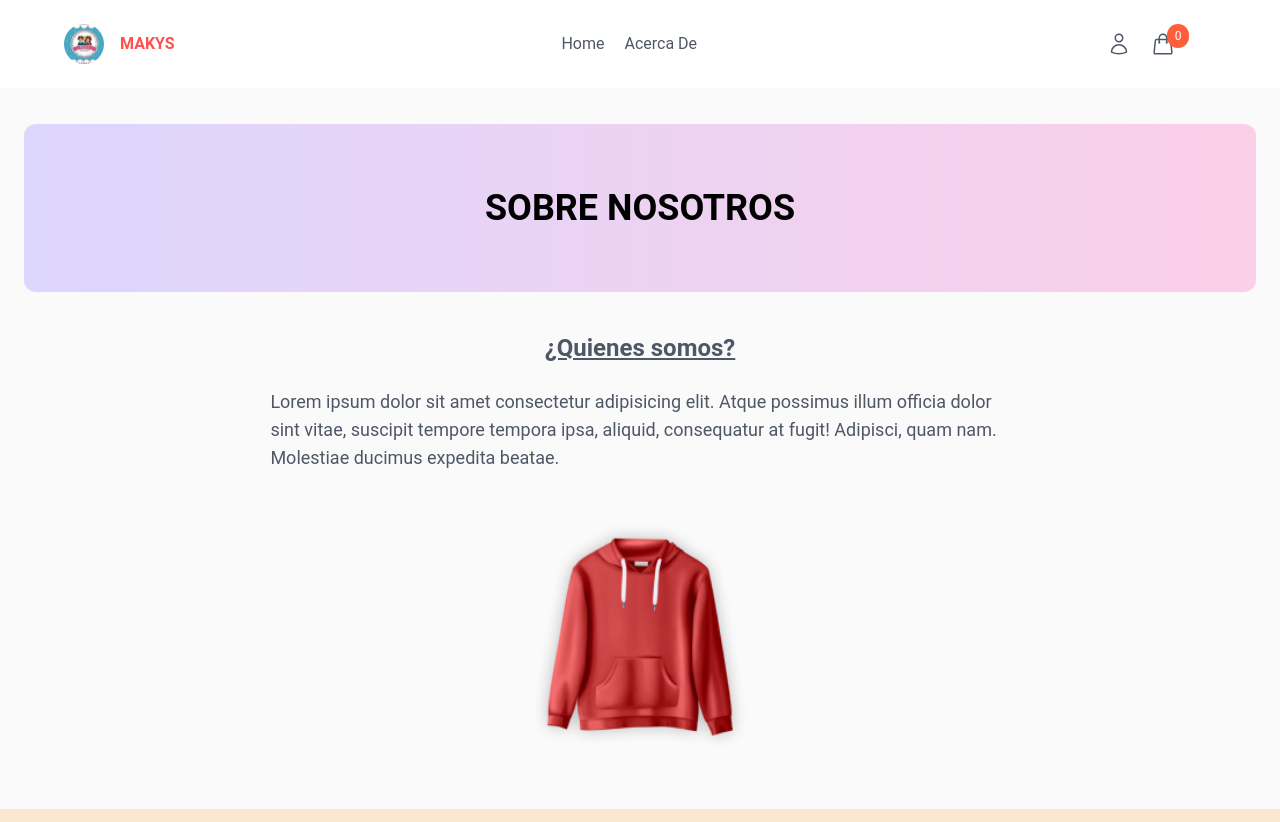
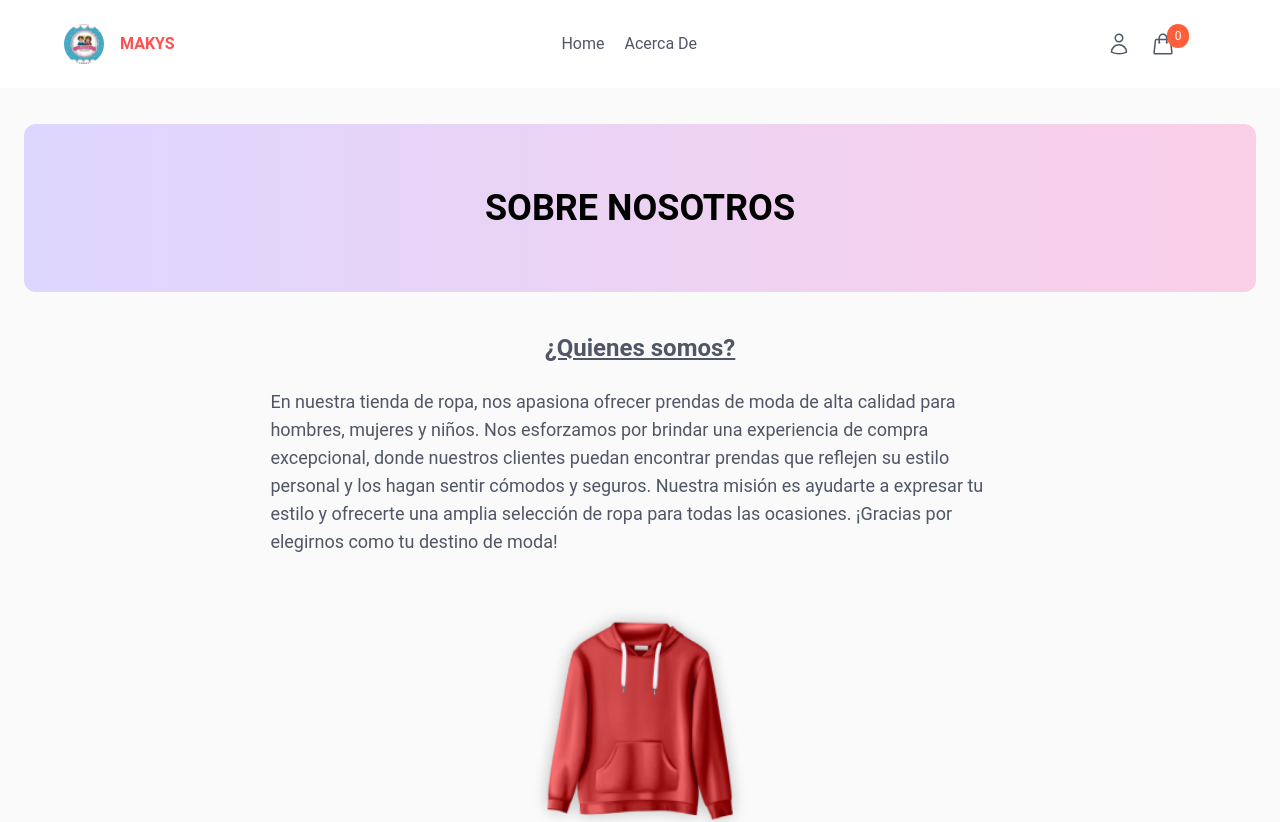
Before and after one commit to Azazek6/app-maky-shop, a Next.js app: page /about in a window 1280 px wide. Shown: the top 822 px of the page. Built offline with nearby package versions, Linux system fonts and the light colour scheme; no server answers; a small style sheet from the web is missing.

Commit message:
Update about.js

```diff
--- a/src/pages/about.js
+++ b/src/pages/about.js
@@ -14,10 +14,7 @@ const About = () => {
       </div>
       <div className="w-[60%] m-auto mt-6 flex ">
         <p className="text-lg text-[#4f5665]">
-          Lorem ipsum dolor sit amet consectetur adipisicing elit. Atque
-          possimus illum officia dolor sint vitae, suscipit tempore tempora
-          ipsa, aliquid, consequatur at fugit! Adipisci, quam nam. Molestiae
-          ducimus expedita beatae.
+          En nuestra tienda de ropa, nos apasiona ofrecer prendas de moda de alta calidad para hombres, mujeres y niños. Nos esforzamos por brindar una experiencia de compra excepcional, donde nuestros clientes puedan encontrar prendas que reflejen su estilo personal y los hagan sentir cómodos y seguros. Nuestra misión es ayudarte a expresar tu estilo y ofrecerte una amplia selección de ropa para todas las ocasiones. ¡Gracias por elegirnos como tu destino de moda!
         </p>
       </div>
       <div className="mt-12 flex justify-center">
```
